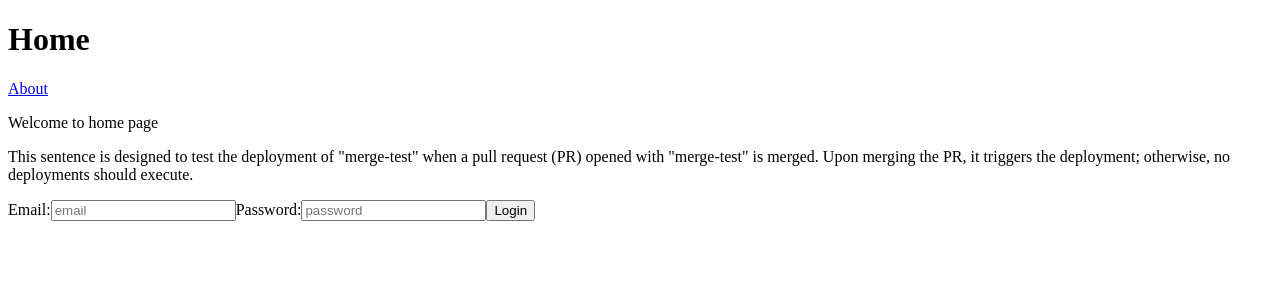
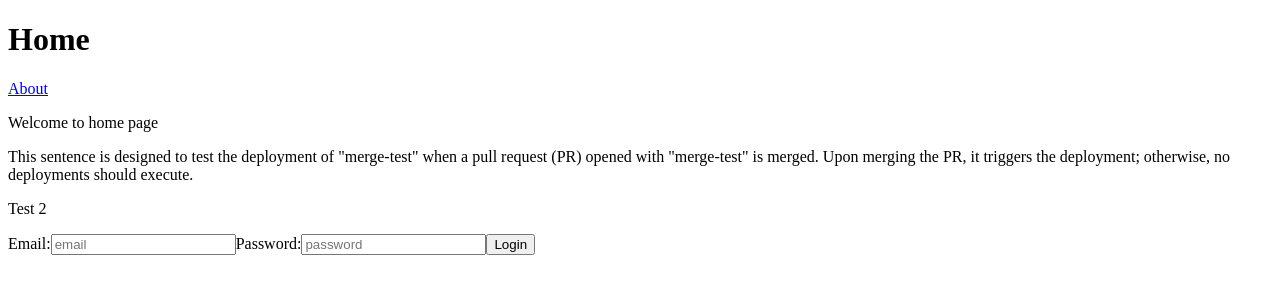
Before and after one commit to ibrahimAlphaSquad/playwright, a Next.js app: page / in a window 1280 px wide. Shown: the top 300 px of the page. Built offline with nearby package versions, Linux system fonts and the light colour scheme.

Commit message:
test deployment 3

```diff
--- a/app/page.tsx
+++ b/app/page.tsx
@@ -23,6 +23,7 @@ export default function Page() {
       <Link href="/about">About</Link>
       <p>Welcome to home page</p>
       <p>This sentence is designed to test the deployment of "merge-test" when a pull request (PR) opened with "merge-test" is merged. Upon merging the PR, it triggers the deployment; otherwise, no deployments should execute.</p>
+      <p>Test 2</p>
       <form onSubmit={submitHandler} method="post">
         <label>
           Email:
```
